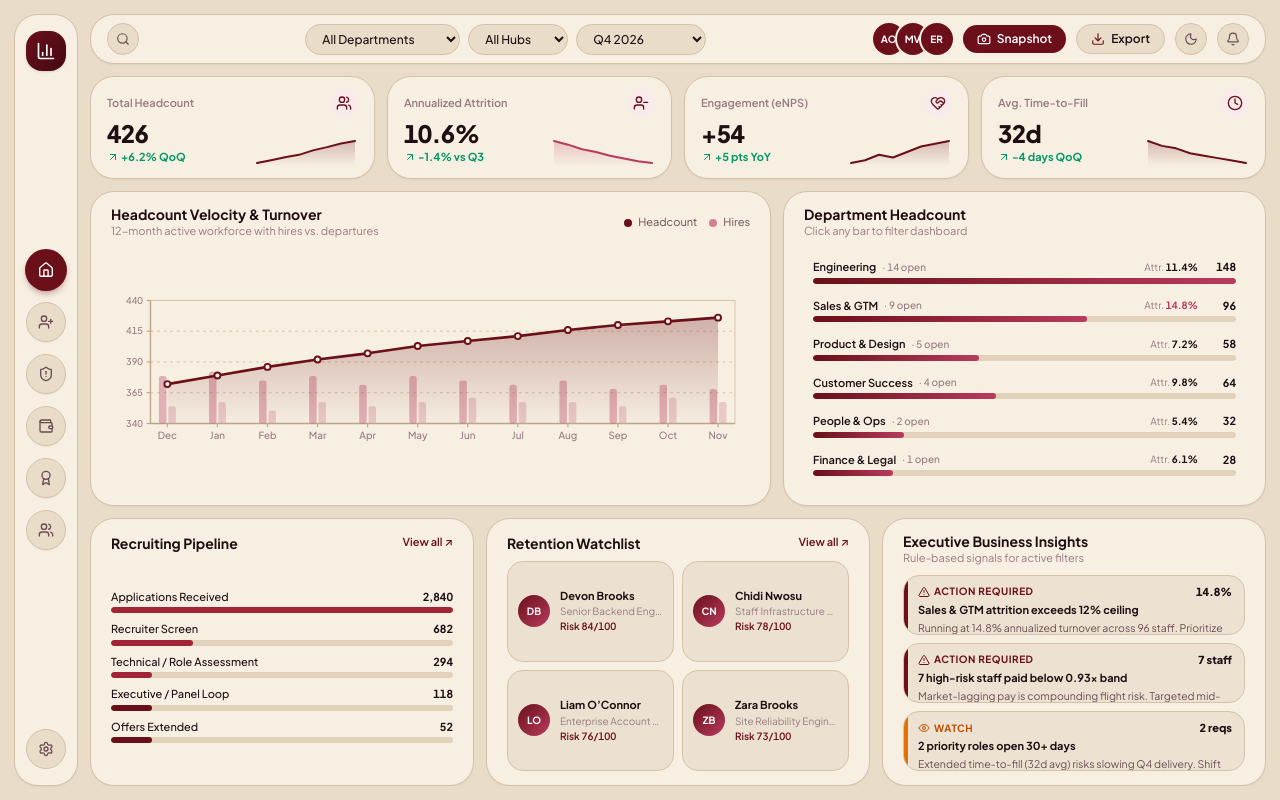
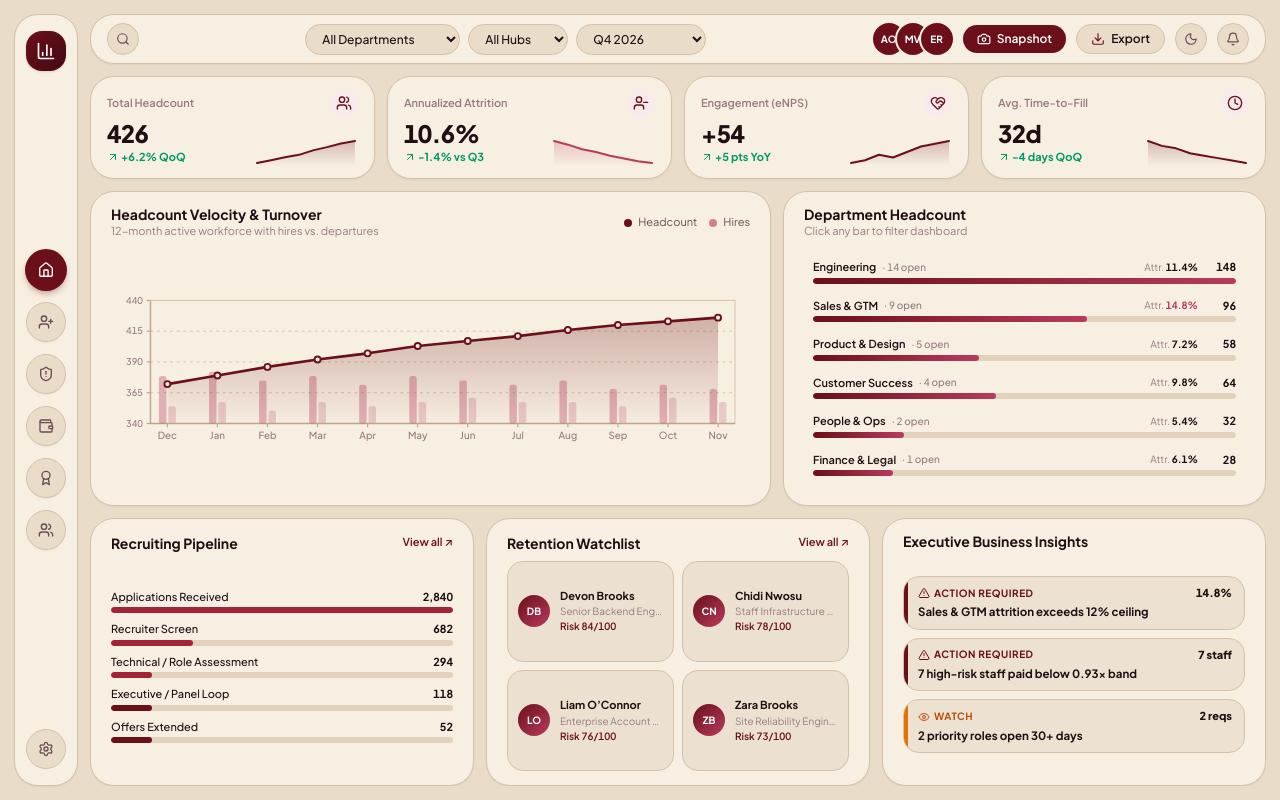
Before and after one commit to hermceeelabs/crimsonpulse-hr-dashboard, a React (Vite) app: page / in a window 1280 px wide. Built offline with nearby package versions, Linux system fonts and the light colour scheme.

Commit message:
Fix vertical clipping in compact Executive Business Insights card

```diff
--- a/src/App.tsx
+++ b/src/App.tsx
@@ -698,8 +698,8 @@ export function App() {
                   <div className="lg:col-span-4 min-h-0 flex flex-col">
                     <InsightsStack
                       title="Executive Business Insights"
-                      subtitle="Rule-based signals for active filters"
                       insights={overviewInsights}
+                      compact
                     />
                   </div>
                 </section>
--- a/src/components/InsightsPanel.tsx
+++ b/src/components/InsightsPanel.tsx
@@ -70,15 +70,17 @@ export const InsightsStack: React.FC<{
   title?: string;
   subtitle?: string;
   insights: BusinessInsight[];
+  compact?: boolean;
 }> = ({
   title = 'Rule-Based Business Insights',
   subtitle = 'Live rules evaluated on current slice',
   insights,
+  compact = false,
 }) => (
-  <div className="min-h-0 rounded-3xl border border-[var(--border-subtle)] bg-[var(--bg-surface)] px-5 py-3.5 shadow-xs flex flex-col justify-between overflow-hidden">
+  <div className="min-h-0 flex-1 rounded-3xl border border-[var(--border-subtle)] bg-[var(--bg-surface)] px-5 py-3.5 shadow-xs flex flex-col justify-between overflow-hidden">
     <div className="shrink-0 mb-2">
       <h2 className="text-sm font-bold leading-tight">{title}</h2>
-      <p className="text-[11px] text-[var(--text-muted)]">{subtitle}</p>
+      {!compact && <p className="text-[11px] text-[var(--text-muted)]">{subtitle}</p>}
     </div>
     <div className="flex-1 min-h-0 flex flex-col justify-center gap-2">
       {insights.map((ins) => {
@@ -87,7 +89,10 @@ export const InsightsStack: React.FC<{
         return (
           <div
             key={ins.id}
-            className="relative rounded-2xl border border-[var(--border-subtle)] bg-[var(--bg-canvas)]/65 pl-3.5 pr-3 py-2 overflow-hidden"
+            title={ins.detail}
+            className={`relative rounded-2xl border border-[var(--border-subtle)] bg-[var(--bg-canvas)]/65 pl-3.5 pr-3 overflow-hidden ${
+              compact ? 'py-2' : 'py-2.5'
+            }`}
           >
             <div className={`absolute left-0 top-0 bottom-0 w-1 ${cfg.bar}`} />
             <div className="flex items-center justify-between gap-2">
@@ -99,12 +104,14 @@ export const InsightsStack: React.FC<{
                 {ins.metric}
               </span>
             </div>
-            <div className="text-[11px] font-bold text-[var(--text-primary)] mt-0.5 truncate">
+            <div className="text-[11.5px] font-bold text-[var(--text-primary)] mt-0.5 truncate">
               {ins.headline}
             </div>
-            <p className="text-[10.5px] text-[var(--text-secondary)] leading-snug line-clamp-2 mt-0.5">
-              {ins.detail}
-            </p>
+            {!compact && (
+              <p className="text-[11px] text-[var(--text-secondary)] leading-snug mt-0.5">
+                {ins.detail}
+              </p>
+            )}
           </div>
         );
       })}
```
